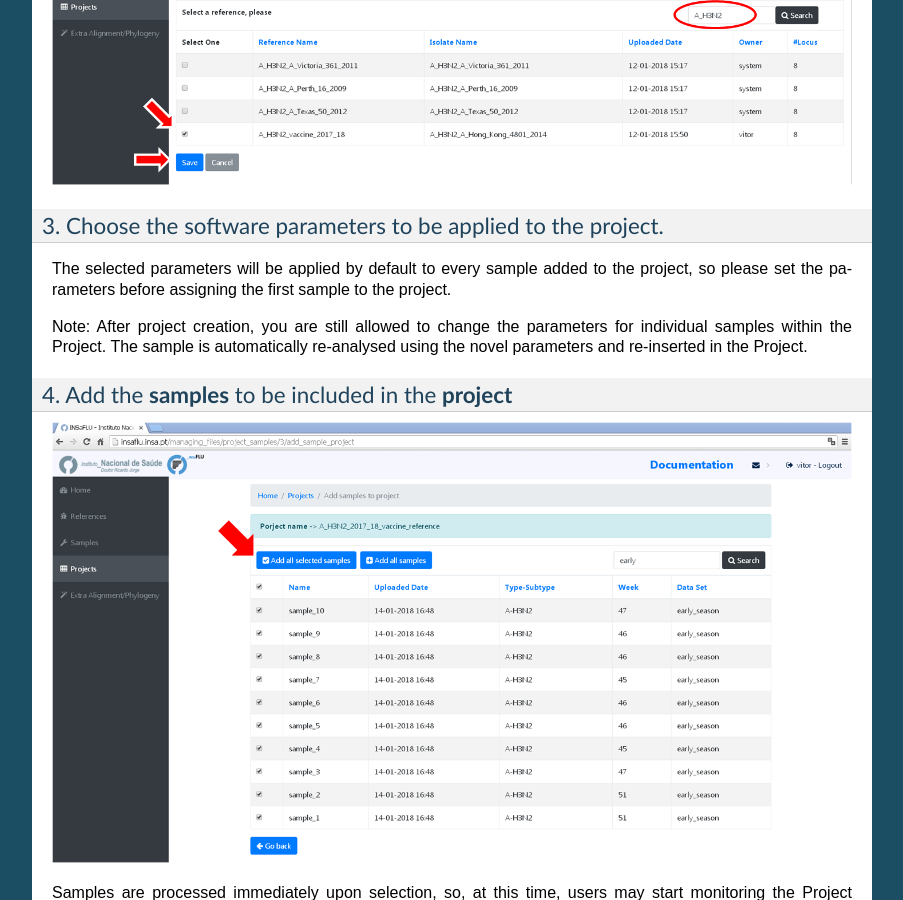
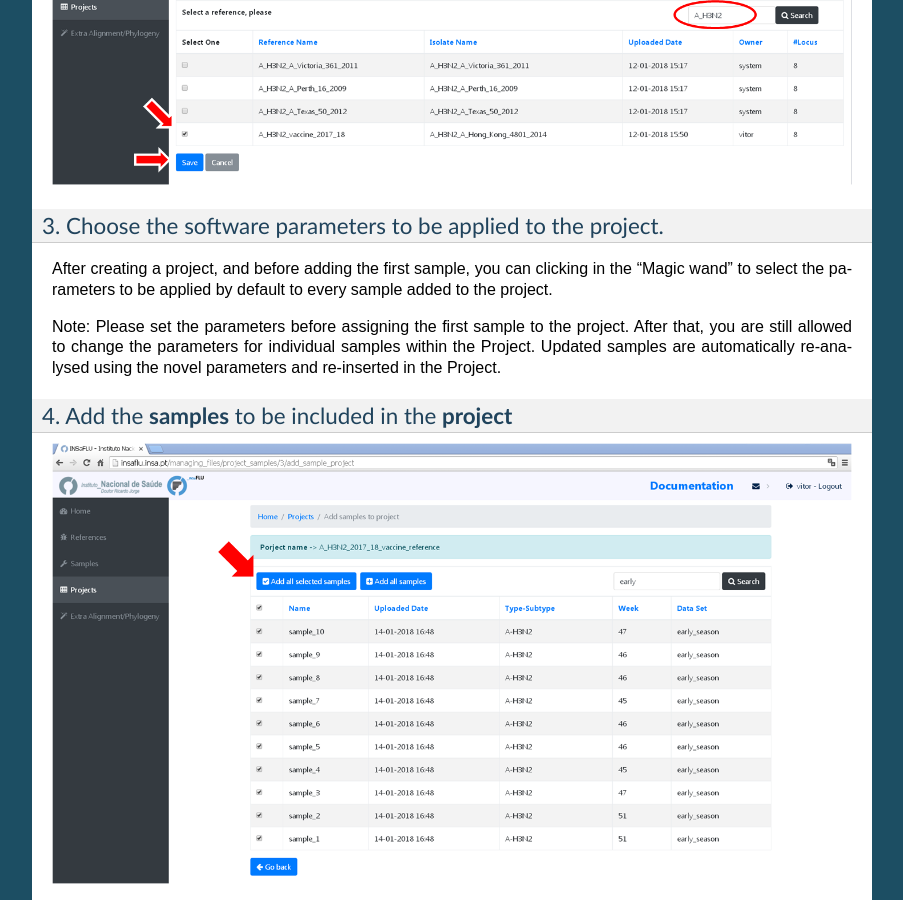
Before and after one commit to INSaFLU/insaflu_docs, a Sphinx documentation site: the page built from docs/project_creation.rst, in a window 1280 px wide and 900 px high, scrolled down 1079 px. Shown: the whole window, without its empty margins (198-1101 px from the left). Built offline with Sphinx 7.4.7, drawn with Linux system fonts in a browser that asks for light colours; formulas are drawn with MathJax 3.

Commit message:
Correct typo

```diff
--- a/docs/project_creation.rst
+++ b/docs/project_creation.rst
@@ -30,9 +30,9 @@ You can designate the projects so that the name easily indicates the combination
 3. Choose the software parameters to be applied to the project.
 .................................................................
 
-The selected parameters will be applied by default to every sample added to the project, so please set the parameters before assigning the first sample to the project.
+After creating a project, and before adding the first sample, you can clicking in the "Magic wand" to select the parameters to be applied by default to every sample added to the project.
 
-Note: After project creation, you are still allowed to change the parameters for individual samples within the Project. The sample is automatically re-analysed using the novel parameters and re-inserted in the Project.
+Note: Please set the parameters before assigning the first sample to the project. After that, you are still allowed to change the parameters for individual samples within the Project. Updated samples are automatically re-analysed using the novel parameters and re-inserted in the Project.
 
 
 4. Add the **samples** to be included in the **project**
```
